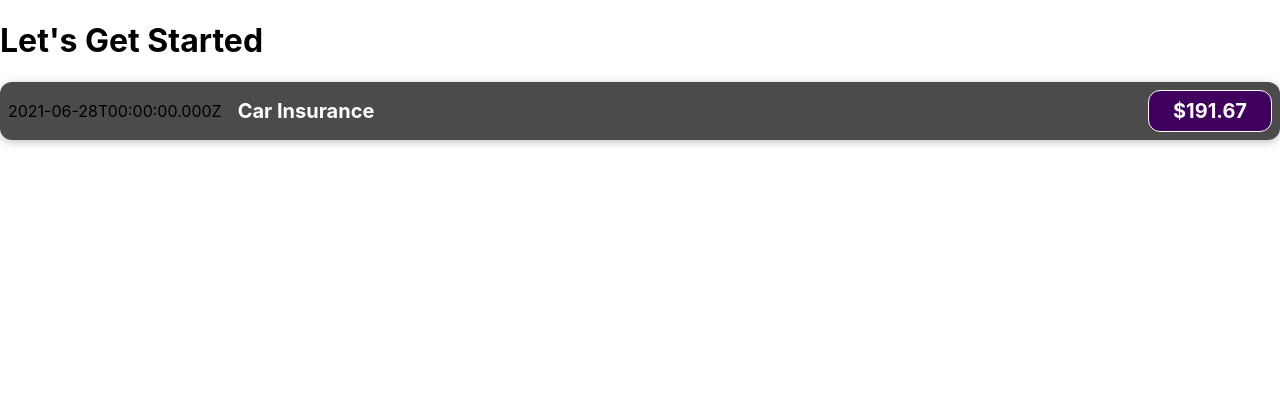
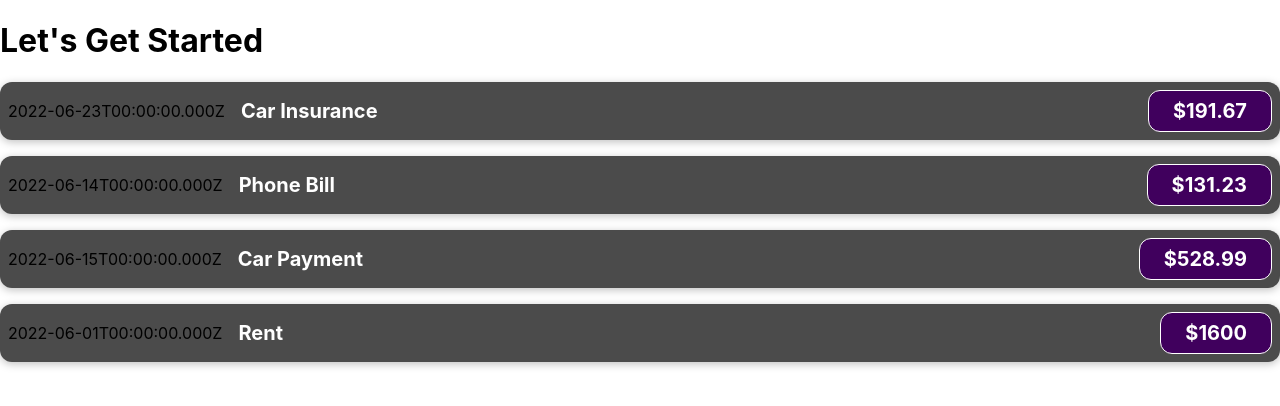
Before and after one commit to hoshimotao/react-app-practice, a JavaScript app: page / in a window 1280 px wide. Shown: the top 406 px of the page. Built offline with nearby package versions, Linux system fonts and the light colour scheme.

Commit message:
remove hardcoded consts from ExpenseItem.js and replace with props objects initialized in App.js - passing from parent to child

```diff
--- a/src/App.js
+++ b/src/App.js
@@ -1,10 +1,52 @@
 import ExpenseItem from "./components/ExpenseItem";
 
 function App() {
+  // props
+  const expenses = [
+    {
+      id: 1,
+      title: "Car Insurance",
+      amount: 191.67,
+      date: new Date(2022, 5, 23),
+    },
+    { id: 2, title: "Phone Bill", amount: 131.23, date: new Date(2022, 5, 14) },
+    {
+      id: 3,
+      title: "Car Payment",
+      amount: 528.99,
+      date: new Date(2022, 5, 15),
+    },
+    {
+      id: 4,
+      title: "Rent",
+      amount: 1600,
+      date: new Date(2022, 5, 1),
+    },
+  ];
+
   return (
     <div>
       <h1> Let's Get Started </h1>
-      <ExpenseItem />
+      <ExpenseItem
+        title={expenses[0].title}
+        amount={expenses[0].amount}
+        date={expenses[0].date}
+      />
+      <ExpenseItem
+        title={expenses[1].title}
+        amount={expenses[1].amount}
+        date={expenses[1].date}
+      />
+      <ExpenseItem
+        title={expenses[2].title}
+        amount={expenses[2].amount}
+        date={expenses[2].date}
+      />
+      <ExpenseItem
+        title={expenses[3].title}
+        amount={expenses[3].amount}
+        date={expenses[3].date}
+      />
     </div>
   );
 }
--- a/src/components/ExpenseItem.js
+++ b/src/components/ExpenseItem.js
@@ -1,16 +1,12 @@
 import "./ExpenseItem.css";
 
-function ExpenseItem() {
-  const expenseDate = new Date(2021, 5, 28);
-  const expenseTitle = "Car Insurance";
-  const expensePrice = 191.67;
-
+function ExpenseItem(props) {
   return (
     <div className="expense-item">
-      <div>{expenseDate.toISOString()}</div>
+      <div>{props.date.toISOString()}</div>
       <div className="expense-item__description">
-        <h2>{expenseTitle}</h2>
-        <div className="expense-item__price"> ${expensePrice} </div>
+        <h2>{props.title}</h2>
+        <div className="expense-item__price"> ${props.amount} </div>
       </div>
     </div>
   );
```
